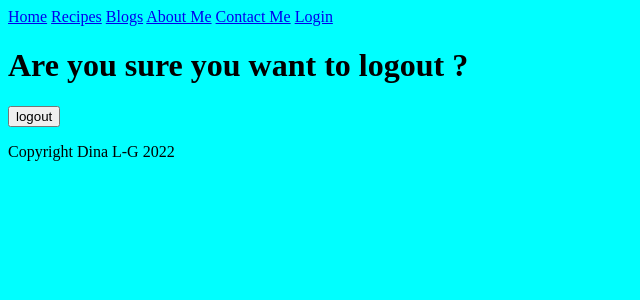
After one commit to DinaMostafa00/cookPot, a Node server app: page /logout in a window 1280 px wide. The commit adds this page. Shown: the top 300 px of the page, without its empty margins (0-640 px from the left). Run offline with Node 20, Linux system fonts and the light colour scheme; some libraries are stand-ins or nearby versions.

Commit message:
login + logout

```diff
--- a/app.js
+++ b/app.js
@@ -1,5 +1,5 @@
 /// loading
-const { request } = require("express");
+// const { request } = require("express");
 const express = require("express");
 const expressHandlebars = require("express-handlebars");
 // const data = require("./datanomore.js");
@@ -11,7 +11,7 @@ const minTitleLength = 2;
 const minCommentLength = 2;
 
 const correctUsername = "dina";
-const correctPassword = "1234567";
+const correctPassword = "123";
 
 const db = new sqlite3.Database("recipesDatabase.db");
 
@@ -57,6 +57,17 @@ app.use(
     extended: false,
   })
 );
+
+////our own middle ware for logging in - instead of writting it everywhere
+//// it will run everytime we recieve an http request
+
+app.use(function (request, response, next) {
+  const isLoggedIn = request.session.isLoggedIn;
+  response.locals.isLoggedIn = isLoggedIn;
+  //local is obj where we can add info to to be read by our views
+  next();
+  //next to invoke the next middleware
+});
 
 ///////
 app.get("/", function (request, response) {
@@ -141,6 +152,7 @@ app.post("/blogs/:id", function (request, response) {
     /////// the same from the get request to fetc
     const querySelectBlogPost = "SELECT * FROM blogPosts WHERE id= ? ";
     const querySelectComments = "SELECT * FROM comments WHERE blogPostId= ? ";
+    /////QQQ HERE
     const values = [blogPostId];
     db.get(querySelectBlogPost, values, function (error, blogPost) {
       db.all(querySelectComments, values, function (error, comments) {
@@ -165,7 +177,7 @@ app.post("/deleteComment/:id", function (request, response) {
   response.redirect("/blogs/" + id);
 });
 
-///post for login
+/// POSSTTT  for login
 app.post("/login", function (request, response) {
   const enteredUsername = request.body.username;
   const enteredPassword = request.body.password;
@@ -177,8 +189,15 @@ app.post("/login", function (request, response) {
     request.session.isLoggedIn = true;
     response.redirect("/");
   } else {
-    response.redirect("/login");
+    response.redirect("/login"); /// WITH AN ERROR MSG THAT I WILL ADD LATER
   }
+});
+
+///post for logout
+/////SHOULD BE POST NOT GET BECAUSE THERE'S CHANGES MADE TO THE SESSION
+app.post("/logout", function (request, response) {
+  request.session.isLoggedIn = false;
+  response.redirect("/");
 });
 
 ////get IDs
@@ -215,4 +234,7 @@ app.get("/login", function (request, response) {
   response.render("login.hbs");
 });
 
+app.get("/logout", function (request, response) {
+  response.render("logout.hbs");
+});
 app.listen(8080);
--- a/views/layouts/main.hbs
+++ b/views/layouts/main.hbs
@@ -15,7 +15,12 @@
         <a href="/blogs">Blogs</a>
         <a href="/aboutme">About Me</a>
         <a href="/contactme">Contact Me</a>
-        <a href="/login">Login</a>
+        {{#unless isLoggedIn}}
+          <a href="/login">Login</a>
+        {{/unless}}
+        {{#if isLoggedIn}}
+          <a href="/logout">Logout</a>
+        {{/if}}
       </nav>
 
     </header>
--- /dev/null
+++ b/views/logout.hbs
@@ -0,0 +1,4 @@
+<h1>Are you sure you want to logout ? </h1>
+<form action="" method="post">
+  <input type="submit" value="logout" />
+</form>
```
